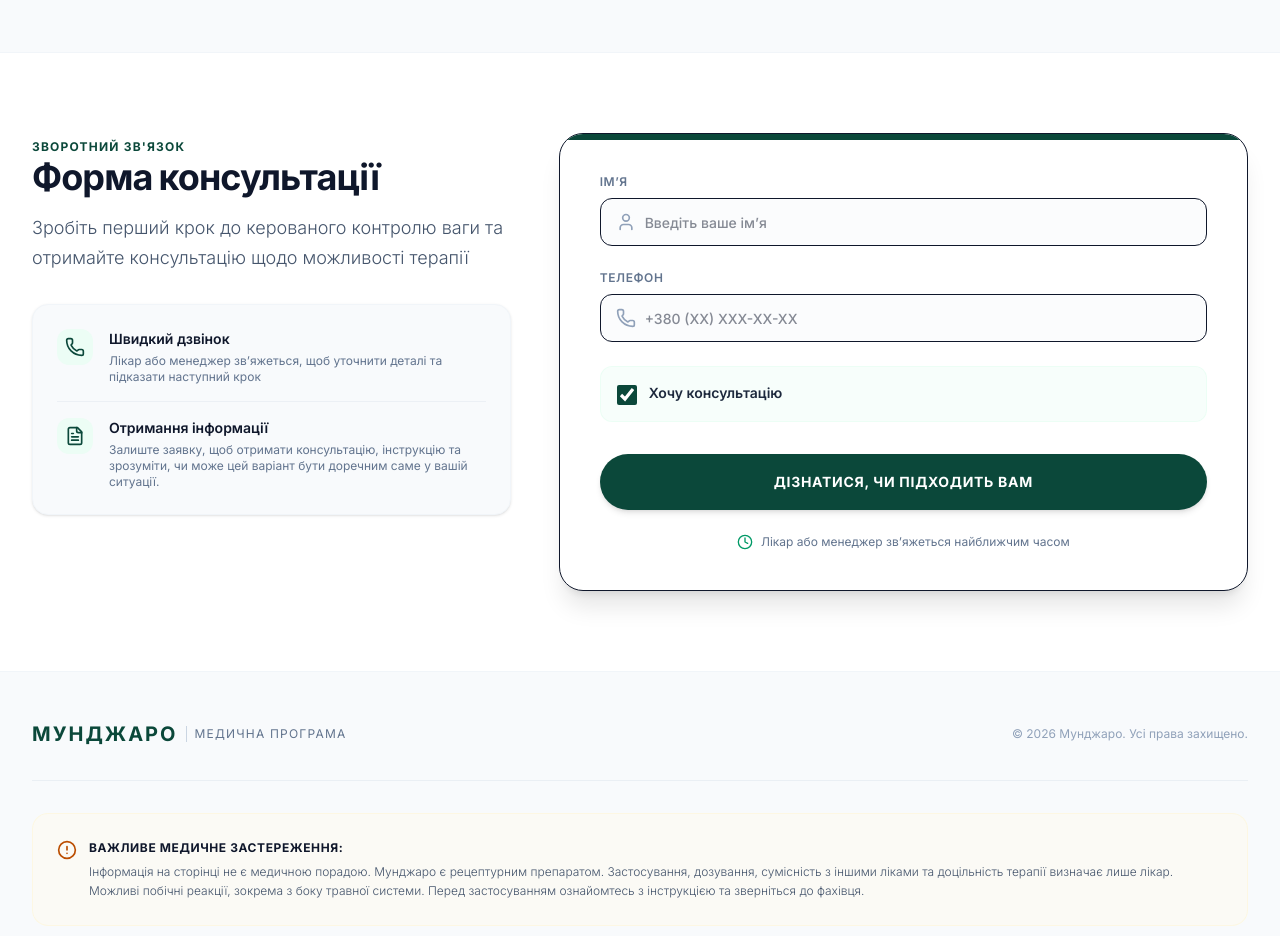
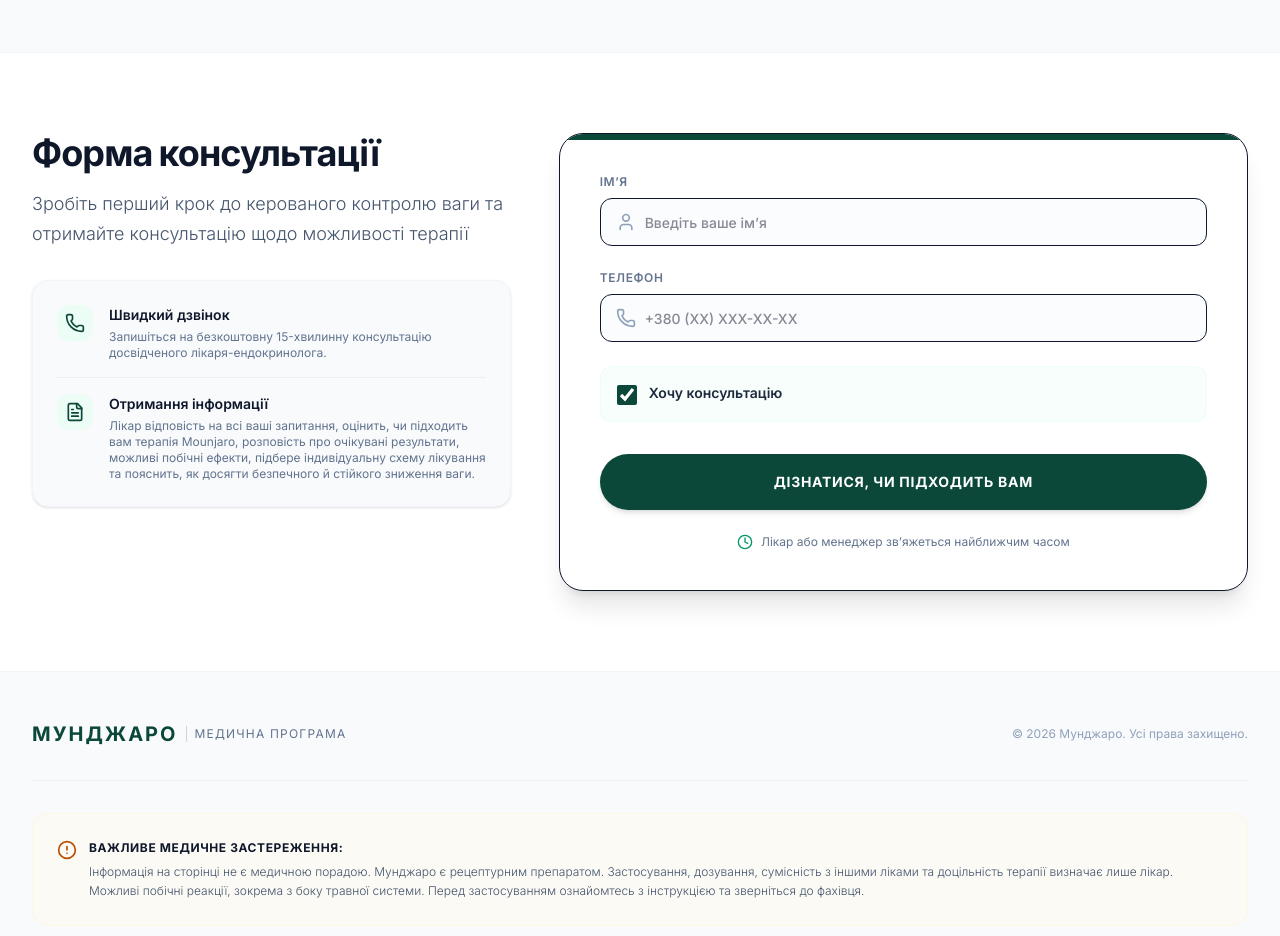
Before and after one commit to nick-mad/mounjaro, a React (Vite) app: page / in a window 1280 px wide. Shown: the part 5320-6256 px from the top of the page. Built offline with nearby package versions, Linux system fonts and the light colour scheme.

Commit message:
Форма звязку

```diff
--- a/index.html
+++ b/index.html
@@ -3,7 +3,7 @@
   <head>
     <meta charset="UTF-8" />
     <meta name="viewport" content="width=device-width, initial-scale=1.0" />
-    <title>My Google AI Studio App</title>
+    <title>Mounjaro</title>
   </head>
   <body>
     <div id="root"></div>
--- a/src/App.tsx
+++ b/src/App.tsx
@@ -662,7 +662,6 @@
                         {/* Left Box: Descriptive Info copy blocks */}
                         <div className="lg:col-span-5 space-y-8 lg:sticky lg:top-28">
                             <div className="space-y-4">
-                                <span className="text-xs font-bold text-[#0b483a] uppercase tracking-widest">Зворотний зв'язок</span>
                                 <h2 className="font-display text-3xl sm:text-4xl font-bold tracking-tight text-slate-900">
                                     Форма консультації
                                 </h2>
@@ -680,8 +679,8 @@
                                     <div>
                                         <h4 className="text-sm font-semibold text-slate-900">Швидкий дзвінок</h4>
                                         <p className="text-xs text-slate-500 mt-1">
-                                            Лікар або менеджер зв’яжеться, щоб уточнити деталі та підказати наступний
-                                            крок
+                                            Запишіться на безкоштовну 15-хвилинну консультацію досвідченого лікаря-ендокринолога.
+
                                         </p>
                                     </div>
                                 </div>
@@ -693,8 +692,8 @@
                                     <div>
                                         <h4 className="text-sm font-semibold text-slate-900">Отримання інформації</h4>
                                         <p className="text-xs text-slate-500 mt-1">
-                                            Залиште заявку, щоб отримати консультацію, інструкцію та зрозуміти, чи може
-                                            цей варіант бути доречним саме у вашій ситуації.
+                                            Лікар відповість на всі ваші запитання, оцінить, чи підходить вам терапія Mounjaro,
+                                            розповість про очікувані результати, можливі побічні ефекти, підбере індивідуальну схему лікування та пояснить, як досягти безпечного й стійкого зниження ваги.
                                         </p>
                                     </div>
                                 </div>
```
Lines whose indentation alone changed are shown as unchanged.
